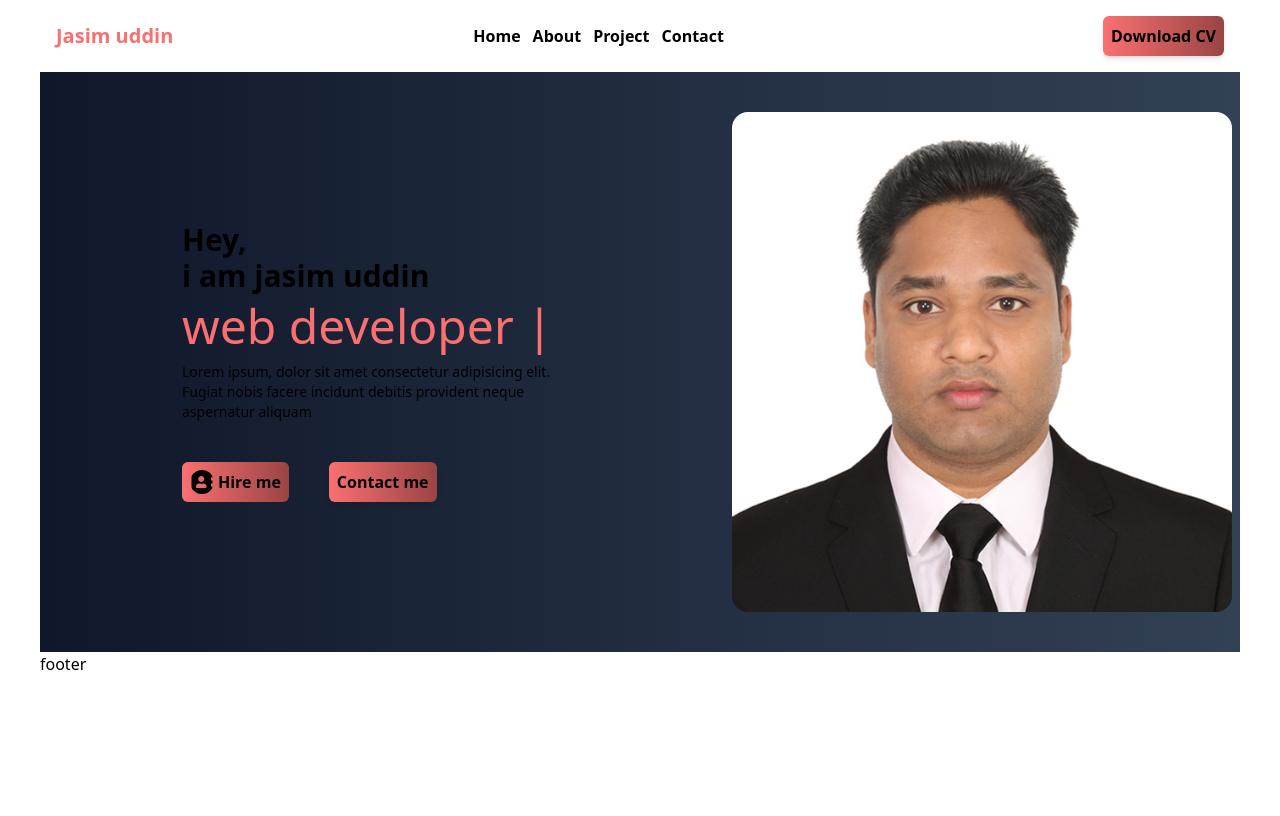
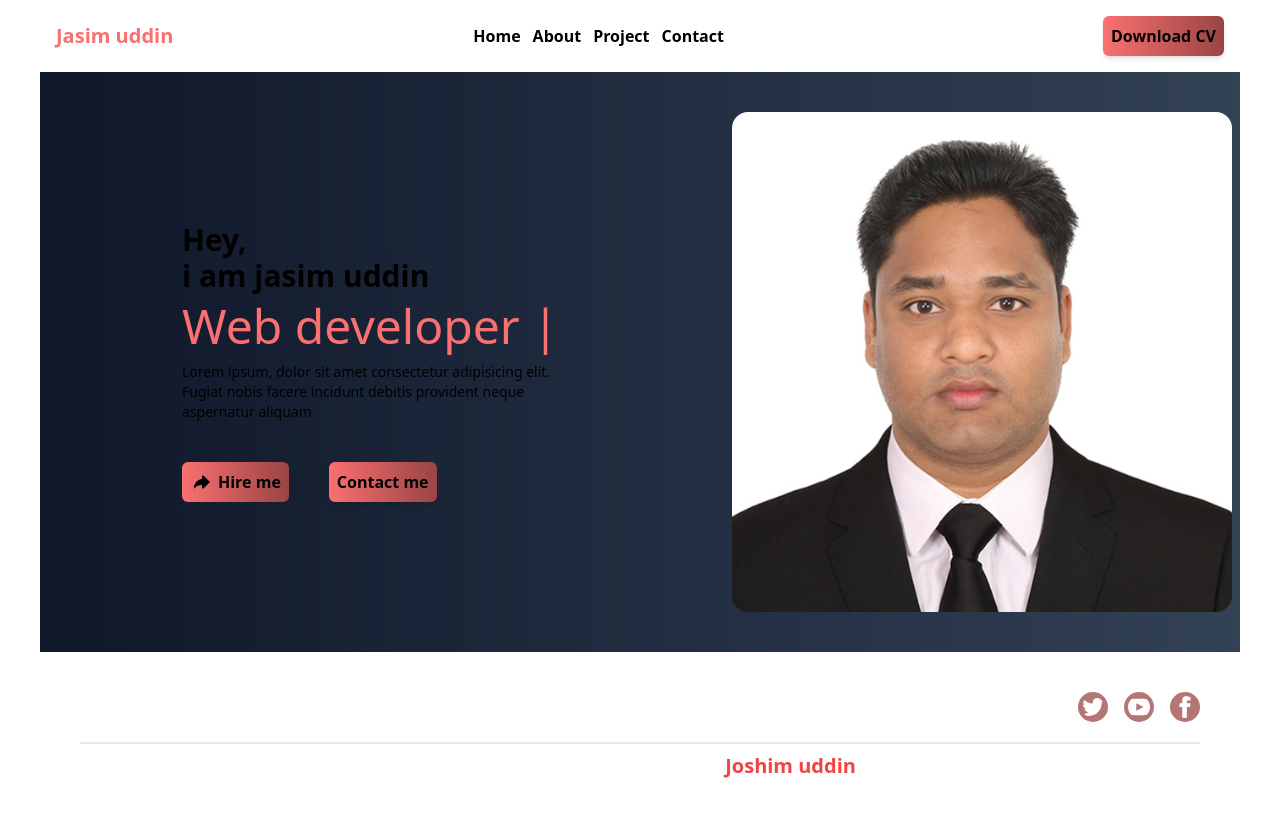
Before and after one commit to khandakerJasim/Portfolio1, a React (Create React App) app in the folder client/: page /About in a window 1280 px wide. Shown: the top 816 px of the page. Built offline with nearby package versions, Linux system fonts and the light colour scheme.

Commit message:
simple footer design

```diff
--- a/client/src/component/Share/Footer.js
+++ b/client/src/component/Share/Footer.js
@@ -1,10 +1,76 @@
+/* eslint-disable jsx-a11y/anchor-is-valid */
+/* eslint-disable react/jsx-no-comment-textnodes */
 import React from "react";
 // import { FaFacebookF, FaTwitter, FaYoutube, FaGit } from "react-icons/fa";
+import { Link } from "react-router-dom";
 
 export default function Footer() {
   return (
-    <div className="max-w-[1200px] mx-auto ">
-      <h1>footer</h1>
+    <div className="max-w-[1200px] mx-auto dark:bg-[#141E46]  text-white ">
+      <footer className="grid grid-cols-1 sm:grid-cols-2 pb-5 gap-2 py-10">
+        <ul className=" gap-4 flex mx-10 text-lg font-semibold  ">
+          <Link to="/">
+            <li className="hover:text-red-300">Home</li>
+          </Link>
+          <Link to="/About">
+            <li className="hover:text-red-300">About</li>
+          </Link>
+
+          <Link to="/Contact">
+            <li className="hover:text-red-300">Contact</li>
+          </Link>
+
+          <Link to="/Project">
+            <li className="hover:text-red-300">Project</li>
+          </Link>
+        </ul>
+        <nav>
+          <div className="flex gap-4 md:justify-end justify-center mx-10 ">
+            <a>
+              <svg
+                xmlns="http://www.w3.org/2000/svg"
+                width="30"
+                height="30"
+                viewBox="0 0 24 24"
+                className="fill-current bg-[#9A4444] text-white rounded-full p-1 hover:text-[#FA7070] hover:bg-white transition-all ease-in duration-500 animate-pulse "
+              >
+                <path d="M24 4.557c-.883.392-1.832.656-2.828.775 1.017-.609 1.798-1.574 2.165-2.724-.951.564-2.005.974-3.127 1.195-.897-.957-2.178-1.555-3.594-1.555-3.179 0-5.515 2.966-4.797 6.045-4.091-.205-7.719-2.165-10.148-5.144-1.29 2.213-.669 5.108 1.523 6.574-.806-.026-1.566-.247-2.229-.616-.054 2.281 1.581 4.415 3.949 4.89-.693.188-1.452.232-2.224.084.626 1.956 2.444 3.379 4.6 3.419-2.07 1.623-4.678 2.348-7.29 2.04 2.179 1.397 4.768 2.212 7.548 2.212 9.142 0 14.307-7.721 13.995-14.646.962-.695 1.797-1.562 2.457-2.549z"></path>
+              </svg>
+            </a>
+            <a>
+              <svg
+                xmlns="http://www.w3.org/2000/svg"
+                width="30"
+                height="30"
+                viewBox="0 0 24 24"
+                className="fill-current bg-[#9A4444] text-white rounded-full p-1 hover:text-[#FA7070] hover:bg-white transition-all ease-in duration-500 animate-pulse "
+              >
+                <path d="M19.615 3.184c-3.604-.246-11.631-.245-15.23 0-3.897.266-4.356 2.62-4.385 8.816.029 6.185.484 8.549 4.385 8.816 3.6.245 11.626.246 15.23 0 3.897-.266 4.356-2.62 4.385-8.816-.029-6.185-.484-8.549-4.385-8.816zm-10.615 12.816v-8l8 3.993-8 4.007z"></path>
+              </svg>
+            </a>
+            <a>
+              <svg
+                xmlns="http://www.w3.org/2000/svg"
+                width="30"
+                height="30"
+                viewBox="0 0 24 24"
+                className="fill-current bg-[#9A4444] text-white rounded-full p-1 hover:text-[#FA7070] hover:bg-white transition-all ease-in duration-500 animate-pulse "
+              >
+                <path d="M9 8h-3v4h3v12h5v-12h3.642l.358-4h-4v-1.667c0-.955.192-1.333 1.115-1.333h2.885v-5h-3.808c-3.596 0-5.192 1.583-5.192 4.615v3.385z"></path>
+              </svg>
+            </a>
+          </div>
+        </nav>
+      </footer>
+      <div className="border-t-2 mx-10 border-gray-200 px-10 pb-10  ">
+        <h3 className="  gap-2 mx-auto text-center items-center py-2 space-x-2  ">
+          Copyright © 2024 - All right reserved by
+          <span className="text-red-500 text-xl font-bold mt-2 ">
+            {" "}
+            Joshim uddin
+          </span>
+        </h3>
+      </div>
     </div>
   );
 }
--- a/client/src/component/Share/Navbar.js
+++ b/client/src/component/Share/Navbar.js
@@ -47,7 +47,7 @@
           </motion.span>
 
           <ul className=" hidden md:flex gap-3 text-md font-extrabold  ">
-            <Link to="/Home">
+            <Link to="/">
               <li
                 className={`${
                   select === "Home" && "border-b border-red-500 text-red-400  "
--- /dev/null
+++ b/client/src/component/message/Message.js
@@ -0,0 +1,19 @@
+import React, { useEffect } from "react";
+import Aos from "aos";
+import { FaAngleUp } from "react-icons/fa";
+
+export default function Message() {
+  useEffect(() => {
+    Aos.init({ duration: 700, easing: "ease-in-cubic", once: true });
+  });
+  return (
+    <div
+      data-aos="fade-up"
+      className="fixed bottom-5 right-5 max-w-[1200px] md:block dark:text-white text-black md:right-[150px] "
+    >
+      <button>
+        <FaAngleUp className="text-2xl animate-bounce shadow-lg " />
+      </button>
+    </div>
+  );
+}
--- a/client/src/layout/Main.js
+++ b/client/src/layout/Main.js
@@ -2,11 +2,13 @@
 import { Outlet } from "react-router-dom";
 import Navbar from "../component/Share/Navbar";
 import Footer from "../component/Share/Footer";
+import Message from "../component/message/Message";
 
 export default function Main() {
   return (
     <div>
       <Navbar />
+      <Message />
       <Outlet />
       <Footer />
     </div>
--- a/client/src/pages/About/About.js
+++ b/client/src/pages/About/About.js
@@ -1,7 +1,8 @@
 import React, { useEffect, useState } from "react";
 import { TypeAnimation } from "react-type-animation";
-import { FaAddressBook } from "react-icons/fa";
+//import { FaAddressBook } from "react-icons/fa";
 import joshim from "./../../Assets/joshim.jpg";
+import { TiArrowForward } from "react-icons/ti";
 import Aos from "aos";
 import "aos/dist/aos.css";
 
@@ -32,11 +33,11 @@
           <TypeAnimation
             className="md:text-5xl text-2xl mt-2 font-extrbold text-[#FA7070]"
             sequence={[
-              "web designer",
+              "Web designer",
               1000,
-              " ui/UX Designer",
+              " Ui/UX Designer",
               1000,
-              " web developer ",
+              " Web developer ",
               1000,
               " App Developer",
               1000,
@@ -56,7 +57,7 @@
            from-[#FA7070] to-[#9A4444] text-md font-bold p-2 rounded-md shadow-5xl hover:bg-gradient-to-l
             from-[#9A4444] to-[#9A4444] cursor-pointer flex items-center gap-1 "
             >
-              <FaAddressBook className="text-2xl rounded-full" />
+              <TiArrowForward className="text-2xl rounded-full" />
               Hire me
             </button>
 
--- a/client/src/pages/Contact/Contact.js
+++ b/client/src/pages/Contact/Contact.js
@@ -40,7 +40,7 @@
   // };
 
   return (
-    <div className="max-w-[1200px] dark:text-white bg-gradient-to-r from-slate-900 to-slate-700  mx-auto ">
+    <div className="max-w-[1200px] dark:text-white bg-gradient-to-r from-slate-700 to-slate-600  mx-auto ">
       <div className="py-10">
         <p
           className="text-2xl font-extrabold uppercase w-[200px] mx-auto text-center text-base-2  bg-transparent  relative
```
Also changed, not shown: client/src/routs/Router.js (+6 -1 lines).
